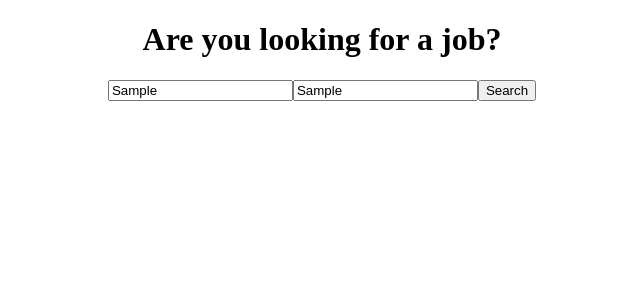
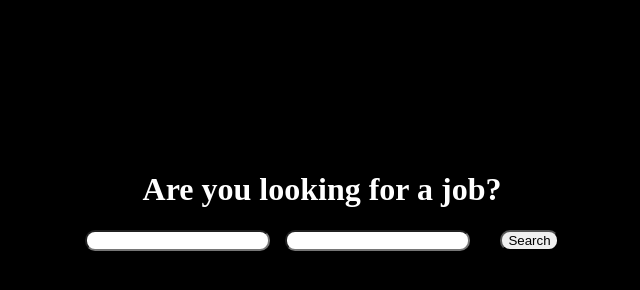
Before and after one commit to stefano-moioli/Modulo_2, a plain HTML site: page W4D1_SearchFunction/index.html in a window 1280 px wide. Both pictures are taken after typing "Sample", "Sample" into the empty fields and a click on the button "Search". Shown: the whole page, without its empty margins (318-958 px from the left). Drawn offline with Linux system fonts and the light colour scheme.

Commit message:
searchJobAndLocUpdate

```diff
--- a/W4D1_SearchFunction/css/style.css
+++ b/W4D1_SearchFunction/css/style.css
@@ -1,12 +1,17 @@
 body{
     margin: 0;
     padding: 0;
+    background-color: black;
+    display: flex;
+    flex-direction: column;
+    margin-top: 150px;
 }
 
 header{
     display: flex;
     justify-content: center;
     align-items: center;
+    color: white;
 }
 
 main{
@@ -14,4 +19,19 @@ main{
     justify-content: center;
     align-items: center;
     color: white;
+    gap: 15px;
 }
+
+#resultsContainer{
+    margin-top: 30px;
+    display: flex;
+    justify-content: center;
+    align-items: center;
+    flex-direction: column;
+    gap: 15px;
+    color: white;
+}
+
+#inputJob, #inputLocation, #searchButton{
+    border-radius: 10px;
+}
--- a/W4D1_SearchFunction/js/script.js
+++ b/W4D1_SearchFunction/js/script.js
@@ -2,7 +2,7 @@ const searchButton = document.querySelector("#searchButton");
 const inputJob = document.querySelector("#inputJob");
 const inputLocation = document.querySelector("#inputLocation");
 const resultsContainer = document.createElement("div");
-resultsContainer.setAttribute = ("id", "resultsContainer");
+resultsContainer.setAttribute("id", "resultsContainer");
 document.body.append(resultsContainer);
 
 function searchJobAndLocation(title, location){
@@ -28,6 +28,8 @@ function searchJobAndLocation(title, location){
 function search(){
     const title = document.querySelector("#inputJob").value;
     const location = document.querySelector("#inputLocation").value;
+    inputJob.value = "";
+    inputLocation.value = "";
 
     const searchResult = searchJobAndLocation(title, location);
     return searchResult;
@@ -45,3 +47,18 @@ function showResults(searchResults){
         resultsContainer.append(itemList);
     });
 }
+
+
+function clearJobField(){
+    inputJob.placeholder = "";
+    inputJob.value = "";
+}
+
+inputJob.addEventListener("focus", function(){
+    clearJobField();
+})
+
+inputLocation.addEventListener("focus", function(){
+    inputLocation.placeholder = "";
+    inputLocation.value = "";
+})
```
